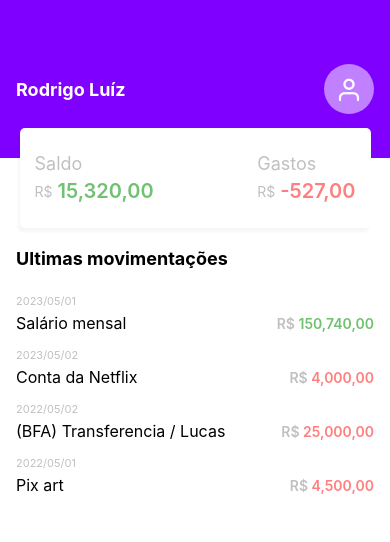
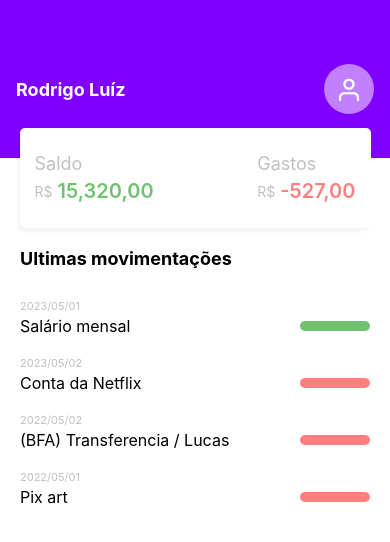
Before and after one commit to itamarpambo751/App-Finance-React-Native, a React Native app: screen / in a window 390 px wide. Shown: the top 542 px of the page. Built offline with nearby package versions, Linux system fonts and the light colour scheme.

Commit message:
Escondendo os valores

```diff
--- a/components/LatestMovements/LatestMovements.tsx
+++ b/components/LatestMovements/LatestMovements.tsx
@@ -1,6 +1,7 @@
 import {
-    View, Text, StyleSheet, FlatList
+    View, Text, StyleSheet, FlatList, TouchableOpacity
 } from "react-native"
+import { useState } from "react"
 
 const latestMovements = [
     {
@@ -40,16 +41,28 @@ function FlatListItem({ item }: {item:{
     date: string,
     type: number
 }}) {
+    const [showingValue, setShowingValue] = useState<Boolean>(false)
     return (
-        <View style={styles.flListItem}>
+        <TouchableOpacity
+            style={styles.flListItem}
+            onPress={() => setShowingValue(!showingValue)}
+        >
             <Text style={styles.date}>{item.date}</Text>
             <View style={styles.flListItemView}>
                 <Text style={styles.label}>{item.label}</Text>
-                <Text style={[styles.money, !item.type ? styles.green : styles.red]}>
-                    <Text style={styles.symbol}>R$</Text> {item.value.toLocaleString(3)},00
-                </Text>
+                {showingValue ? (
+                    <Text
+                        style={[styles.money, !item.type ? styles.green : styles.red]}
+                    >
+                        R$ { !item.type ? item.value.toLocaleString(3): "-" + item.value.toLocaleString(3) },00
+                    </Text>
+                ): (
+                    <View style={
+                        [styles.notShowing, item.type ? styles.redBcg:styles.notShowing]
+                    }/>
+                )}
             </View>
-        </View>
+        </TouchableOpacity>
     )
 }
 
@@ -74,8 +87,8 @@ export function LatestMovements() {
 const styles = StyleSheet.create({
     container: {
         marginTop: 20,
-        paddingLeft: 16,
-        paddingRight: 16,
+        paddingLeft: 20,
+        paddingRight: 20,
     },
     textMovements: {
         fontWeight: "700",
@@ -85,7 +98,7 @@ const styles = StyleSheet.create({
         marginTop: 10
     },
     flListItem: {
-        paddingTop: 15
+        paddingTop: 20
     },
     flListItemView: {
         flexDirection: "row",
@@ -95,7 +108,7 @@ const styles = StyleSheet.create({
     date: {
         fontSize: 11,
         color: "silver",
-        marginBottom: 5
+        marginBottom: 3
     },
     label: {
         fontSize: 16
@@ -110,7 +123,16 @@ const styles = StyleSheet.create({
     red: {
         color: "#ff7f7f"
     },
+    redBcg: {
+        backgroundColor: "#ff7f7f"
+    },
     symbol: {
         color: "silver"
+    },
+    notShowing: {
+        padding: 5,
+        width: 70,
+        borderRadius: 10,
+        backgroundColor: "#70C170"
     }
 })
```
